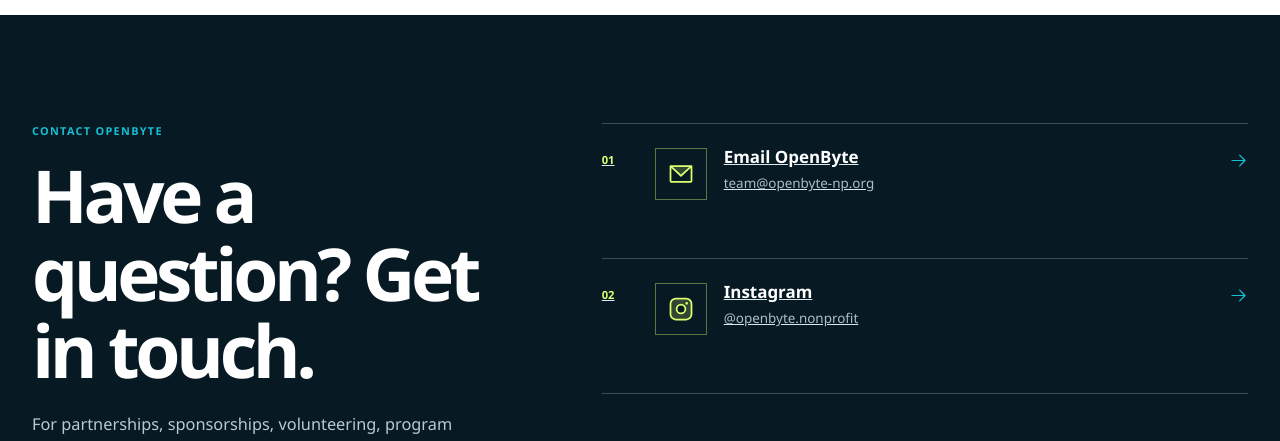
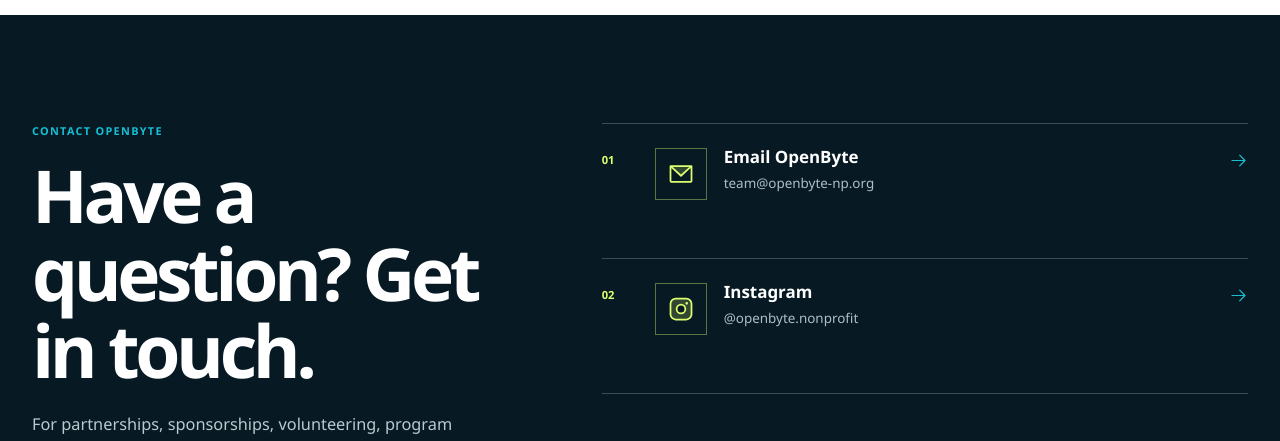
Before and after one commit to Adithya-Kandasamy/OpenByte, a Next.js app: page / in a window 1280 px wide. Shown: the part 5780-6221 px from the top of the page. Built offline with nearby package versions, Linux system fonts and the light colour scheme; no server answers.

Commit message:
Style dedicated contact section links

```diff
--- a/app/globals.css
+++ b/app/globals.css
@@ -1005,6 +1005,15 @@
   color: var(--cyan);
 }
 
+.contact-row {
+  color: inherit;
+  text-decoration: none;
+}
+
+.contact-row:hover h3 {
+  color: var(--cyan);
+}
+
 .start-section {
   background: var(--surface);
 }
```
